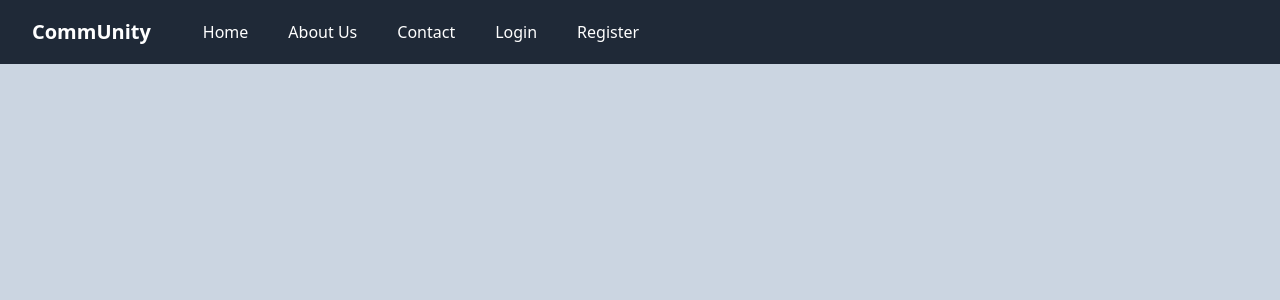
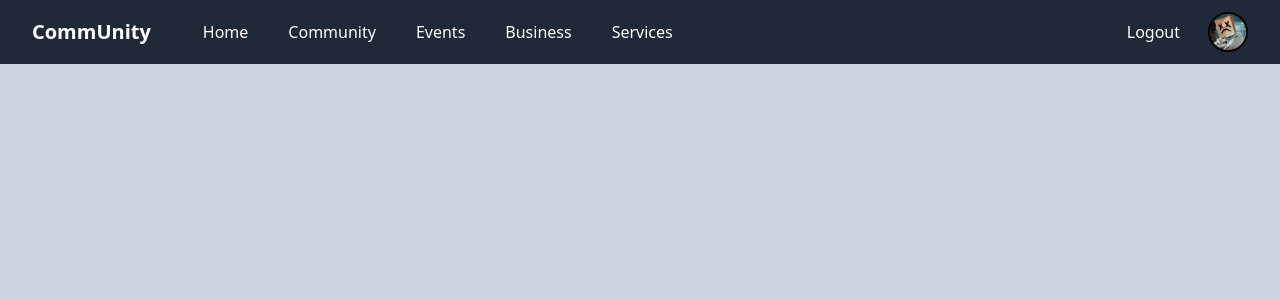
Before and after one commit to GnananSai/community-platform, a Next.js app: page / in a window 1280 px wide. Shown: the top 300 px of the page. Built offline with nearby package versions, Linux system fonts and the light colour scheme.

Commit message:
Update Navbar

```diff
--- a/src/components/Navbar1.tsx
+++ b/src/components/Navbar1.tsx
@@ -10,23 +10,49 @@ const MENU_LIST = [
   { text: "Register", href: "/register" },
 ];
 
+const LOGGED_IN_MENU_LIST = [
+  { text: "Home", href: "/" },
+  { text: "Community", href: "/community" },
+  { text: "Events", href: "/events" },
+  { text: "Business", href: "/business" },
+  { text: "Services", href: "/services" },
+  { text: "Logout", href: "/logout" },
+];
+
 const Navbar = () => {
+  const [isLogin, setIsLogin] = useState(true);
   const [navActive, setNavActive] = useState(false);
   const [activeIdx, setActiveIdx] = useState(-1);
 
   return (
     <header className="w-full sticky">
-      <nav className="bg-gray-800 w-full text-white">
-        <div className="max-w-7xl mx-auto px-4 sm:px-6 lg:px-8">
-          <div className="flex items-center h-16 justify-between">
-            <div className="flex items-center ">
+      <nav className="bg-gray-800 w-full">
+        <div className="max-w-7xl mx-auto px-4 sm:px-6 lg:px-8 w-full">
+          <div className="flex items-center h-16 justify-between w-full">
+            <div className="flex items-center w-full">
               <div className="flex-shrink-0">
                 <Link legacyBehavior href="/">
                   <a className="text-white font-bold text-xl">CommUnity</a>
                 </Link>
               </div>
-              <div className="hidden md:block">
-                <div className="ml-10 flex items-baseline space-x-4 justify-around">
+              <div className="hidden md:flex justify-between w-full">
+                {isLogin ? (
+                  <div className="ml-10 flex items-baseline space-x-4">
+                    {LOGGED_IN_MENU_LIST.slice(0, 5).map((menu, idx) => (
+                      <div
+                        onClick={() => {
+                          setActiveIdx(idx);
+                          setNavActive(false);
+                        }}
+                        key={menu.text}
+                        className="text-white hover:bg-gray-700 px-3 py-2 rounded-md text-base"
+                      >
+                        <Navlink active={activeIdx === idx} {...menu} />
+                      </div>
+                    ))}
+                  </div>
+                ) : (
+                  <div className="ml-10 flex items-baseline space-x-4">
                     {MENU_LIST.slice(0, 3).map((menu, idx) => (
                       <div
                         onClick={() => {
@@ -39,6 +65,30 @@ const Navbar = () => {
                         <Navlink active={activeIdx === idx} {...menu} />
                       </div>
                     ))}
+                  </div>
+                )}
+                {isLogin ? (
+                  <div className="ml-10 flex items-basline space-x-4">
+                    {LOGGED_IN_MENU_LIST.slice(5, 6).map((menu, idx) => (
+                      <div
+                        onClick={() => {
+                          setActiveIdx(idx);
+                          setNavActive(false);
+                        }}
+                        key={menu.text}
+                        className="text-white hover:bg-gray-700 px-3 py-2 rounded-md text-base"
+                      >
+                        <Navlink active={activeIdx === idx} {...menu} />
+                      </div>
+                    ))}
+                    <img
+                      src="profile.webp"
+                      alt=""
+                      className="w-10 h-10 rounded-full border-2 border-black cursor-pointer"
+                    />
+                  </div>
+                ) : (
+                  <div className="ml-10 flex items-baseline space-x-4">
                     {MENU_LIST.slice(3, 5).map((menu, idx) => (
                       <div
                         onClick={() => {
@@ -52,9 +102,15 @@ const Navbar = () => {
                       </div>
                     ))}
                   </div>
+                )}
               </div>
             </div>
-            <div className="-mr-2 flex md:hidden">
+            <div className="mr-8 flex md:hidden gap-5">
+              <img
+                src="profile.webp"
+                alt=""
+                className="w-10 h-10 rounded-full border-2 border-black cursor-pointer"
+              />
               <button
                 onClick={() => setNavActive(!navActive)}
                 type="button"
@@ -100,12 +156,15 @@ const Navbar = () => {
             </div>
           </div>
         </div>
+
+        {/* Mobile Menu */}
         <div
           className={`${navActive ? "block" : "hidden"} md:hidden`}
           id="mobile-menu"
         >
-          <div className="px-2 pt-2 pb-3 space-y-1 sm:px-3">
-            {MENU_LIST.slice(0, 3).map((menu, idx) => (
+          {isLogin ? (
+            <div className="px-2 pb-3 space-y-1 sm:px-3">
+              {LOGGED_IN_MENU_LIST.map((menu, idx) => (
                 <div
                   onClick={() => {
                     setActiveIdx(idx);
@@ -118,6 +177,22 @@ const Navbar = () => {
                 </div>
               ))}
             </div>
+          ) : (
+            <div className="px-2 pb-3 space-y-1 sm:px-3">
+              {MENU_LIST.map((menu, idx) => (
+                <div
+                  onClick={() => {
+                    setActiveIdx(idx);
+                    setNavActive(false);
+                  }}
+                  key={menu.text}
+                  className="text-white hover:bg-gray-700 px-3 py-2 rounded-md text-base"
+                >
+                  <Navlink active={activeIdx === idx} {...menu} />
+                </div>
+              ))}
+            </div>
+          )}
         </div>
       </nav>
     </header>
```
Also changed, not shown: public/profile.webp (added). Lines whose indentation alone changed are shown as unchanged.
